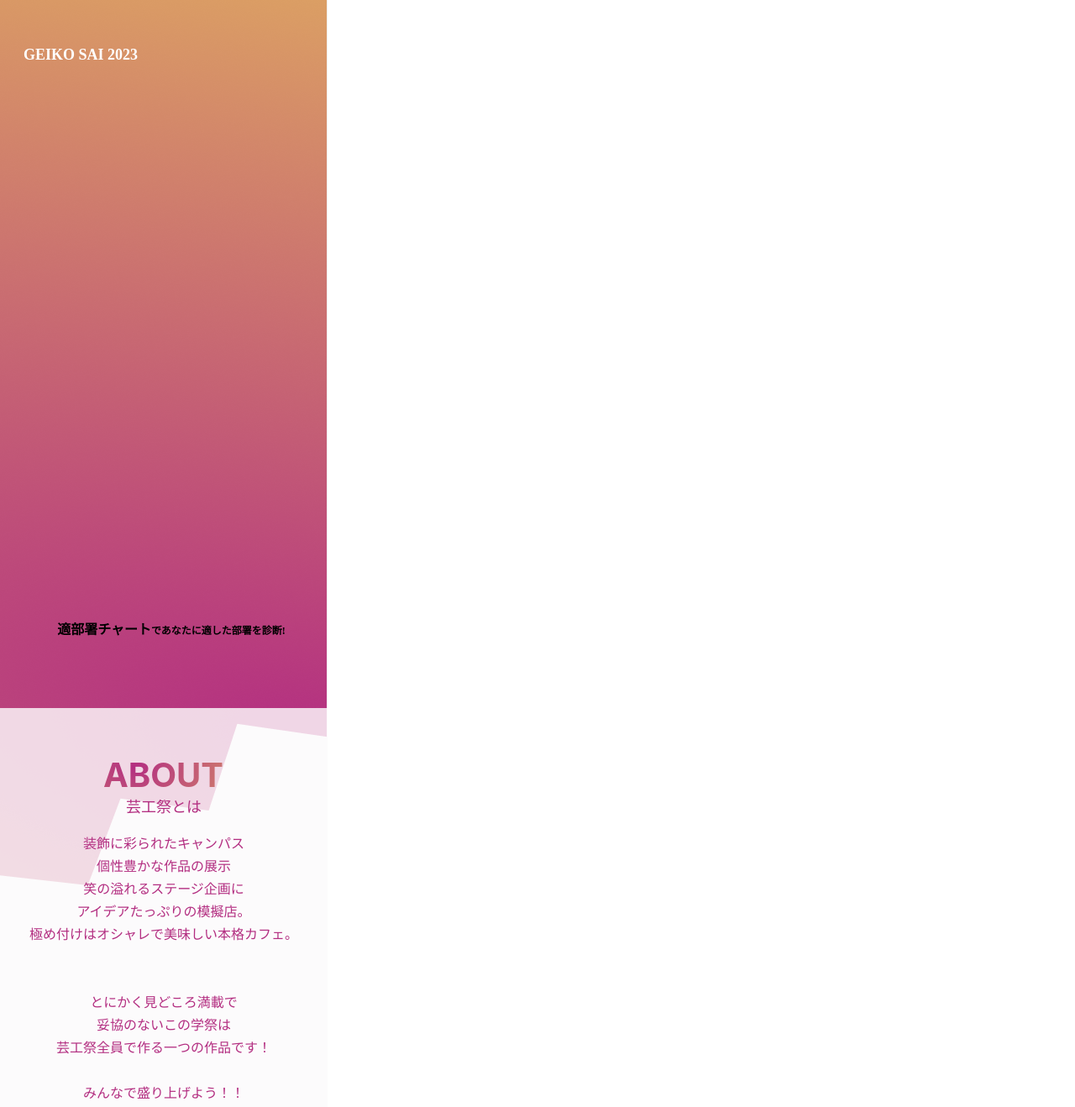
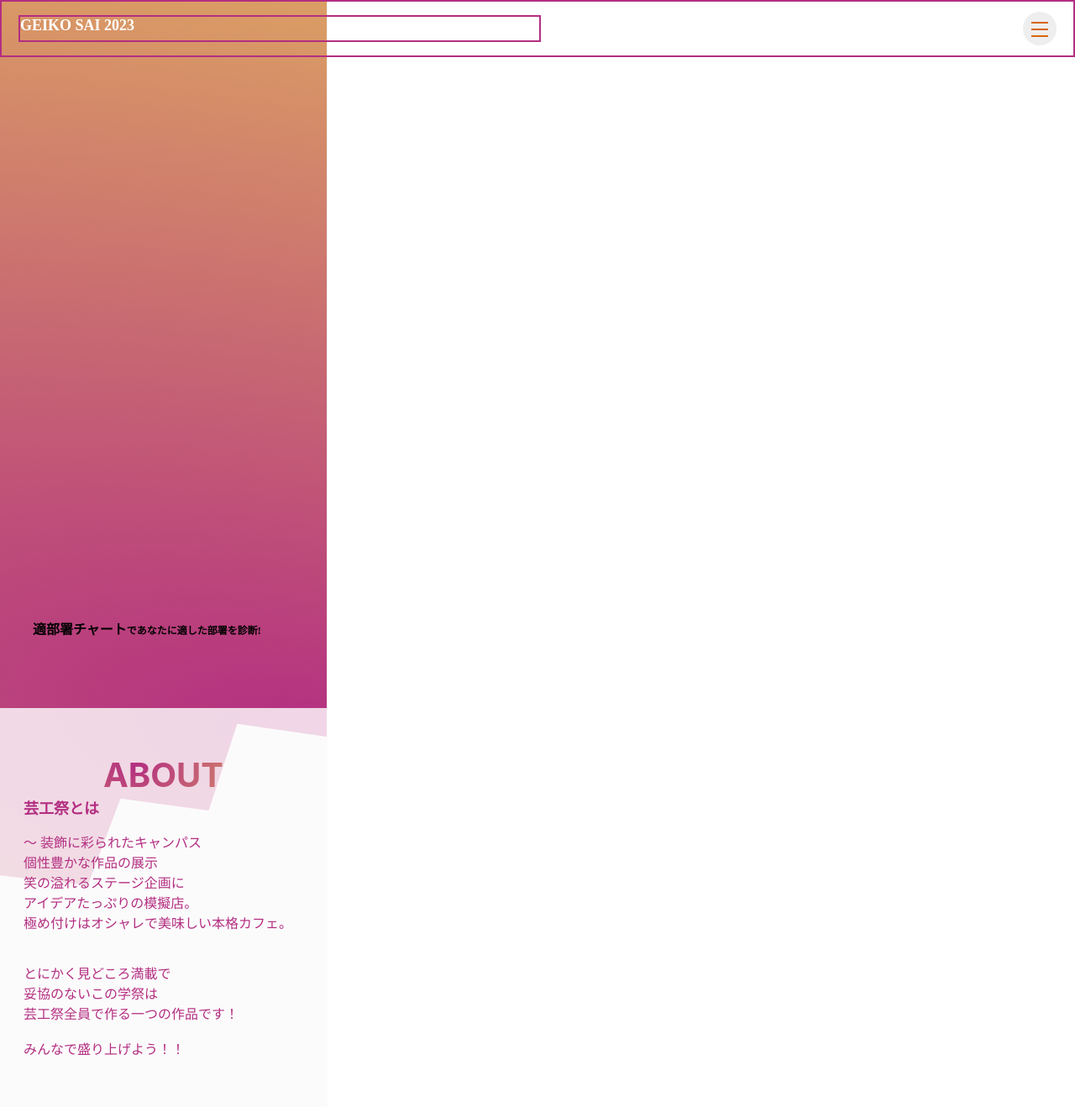
Before and after one commit to iti-0204/geikousai_pre, a plain HTML site: page pre/index.html in a window 1280 px wide. Shown: the top 1318 px of the page at 84% size. Drawn offline with Linux system fonts and the light colour scheme.

Commit message:
ヘッダーの修正

```diff
--- a/pre/css/style.css
+++ b/pre/css/style.css
@@ -1,15 +1,78 @@
 @charset "UTF-8";
-p, h2{
+
+header {
+  box-sizing: border-box;
+  position: absolute;
+  display: flex;
+  justify-content: space-between;
+  align-items: center;
+
+  /* width: 390px; */
+  width: 100%;
+  height: 68px;
+  left: 0px;
+  top: 0px;
+  padding: 0 20px;
+  background: rgba(255, 238, 239, 0%);
+  z-index: 1;
+  border: 2px solid #b32e81;
+}
+
+header p {
+  width: 50%;
+  height: 28px;
+  margin: 0px;
+  font-size: 18px;
+  font-weight: 700;
+  color: #ffffff;
+  text-align: left;
+  border: 2px solid #b32e81;
+}
+
+/* ハンバーガーメニュー */
+.menu-button {
+  background-color: #efeeef;
   position: relative;
-    font-family: 'Hiragino Maru Gothic Pro';
+  width: 40px;
+  height: 40px;
+  right: 0%;
+  border-radius: 50%;
+}
+
+.menu-button span {
+  background-color: #d8660f;
+  display: block;
+  position: absolute;
+  margin: auto;
+  left: 0;
+  right: 0;
+  height: 5%;
+  width: 50%;
+}
+
+.menu-button span:nth-child(1) {
+  top: 30%;
+}
+.menu-button span:nth-child(2) {
+  top: 50%;
+}
+
+.menu-button span:nth-child(3) {
+  top:70%;
+}
+
+/* p,
+h2 {
+  position: relative;
+  font-family: "Hiragino Maru Gothic Pro";
   font-style: normal;
   font-weight: 400;
   font-size: 16px;
   line-height: 27px;
   text-align: center;
-}
-h1{
-    font-family: 'Inter';
+} */
+h1 {
+  font-family: "Inter";
   font-style: normal;
   font-weight: 700;
   font-size: 40px;
@@ -17,81 +80,61 @@ h1{
   text-align: center;
   margin-bottom: 0;
 }
-h2{
+h2 {
   font-size: 18px;
 }
-hr{
+hr {
   width: 333px;
   height: 1px;
   margin: 0;
-    color: #B32E81;
-    background-color: #B32E81;
+  color: #b32e81;
+  background-color: #b32e81;
   border: 0 none;
 }
-.s-text{
+.s-text {
   font-size: 12px;
   line-height: 15px;
 }
 
-body{
+body {
   margin: 0 auto;
 }
-header{
-    box-sizing: border-box;
 
-    position: absolute;
-    width: 390px;
-    height: 68px;
-    left: 0px;
-    top: 0px;
-    padding: 34px 28px 6px 28px;
-    background: rgba(255, 238, 239, 0%);
-    z-index: 1;
-}
-header p{
-    width: 334px;
-    height: 28px;
-    margin: 0, 0;
-    font-size: 18px;
-    font-weight: 700;
-    color: #ffffff;
-    text-align: left;
-}
-main{
+main {
   box-sizing: border-box;
 
   position: relative;
   width: 390px;
   height: 4040px;
 }
-#bg{
+#bg {
   position: absolute;
   width: 390px;
   height: 4040px;
   background-color: #efeeef;
   z-index: 0;
 }
-#sectionc{
+#sectionc {
   box-sizing: border-box;
 
   position: fixed;
   bottom: 0;
   width: 390px;
   height: 129px;
-    background: rgba(255, 255, 239, 0%);;
+  background: rgba(255, 255, 239, 0%);
   padding: 49px 39px;
 }
 
-#sectionc p{
+#sectionc p {
   width: 330px;
   height: 67px;
   font-weight: 700;
 }
-#sectionc .s-text{
+#sectionc .s-text {
   text-align: right;
 }
 
-#section1{
+#section1 {
   box-sizing: border-box;
 
   position: relative;
@@ -99,7 +142,7 @@ main{
   height: 843px;
   /* background: radial-gradient(976.86% 167.1% at 100% 101.05%, #B32E81 0%, #F7EE4F 100%) */
 }
-#section2{
+#section2 {
   box-sizing: border-box;
 
   position: relative;
@@ -108,22 +151,28 @@ main{
   background: rgba(255, 255, 255, 80%);
   padding: 29px 28px;
 }
-#section2 h1{
+#section2 h1 {
   width: 333px;
   height: 49.54px;
 
-    background: radial-gradient(90.12% 382.11% at 39.52% 28.45%, #B32E81 0%, #F7ED4E 100%) /* warning: gradient uses a rotation that is not supported by CSS and may not behave as expected */;
+  background: radial-gradient(
+      90.12% 382.11% at 39.52% 28.45%,
+      #b32e81 0%,
+      #f7ed4e 100%
+    )
+    /* warning: gradient uses a rotation that is not supported by CSS and may not behave as expected */;
   -webkit-background-clip: text;
   -webkit-text-fill-color: transparent;
   background-clip: text;
 }
-#section2 p,#section2 h2{
-    color: #B32E81;
+#section2 p,
+#section2 h2 {
+  color: #b32e81;
 }
-#section2 h2{
+#section2 h2 {
   margin-top: 0;
 }
-#section3{
+#section3 {
   box-sizing: border-box;
 
   position: relative;
@@ -131,34 +180,39 @@ main{
   height: 560px;
   padding: 52px 29px;
 }
-#section3 h1{
-    background: radial-gradient(90.12% 382.11% at 39.52% 28.45%, #B32E81 0%, #F7ED4E 100%) /* warning: gradient uses a rotation that is not supported by CSS and may not behave as expected */;
+#section3 h1 {
+  background: radial-gradient(
+      90.12% 382.11% at 39.52% 28.45%,
+      #b32e81 0%,
+      #f7ed4e 100%
+    )
+    /* warning: gradient uses a rotation that is not supported by CSS and may not behave as expected */;
   -webkit-background-clip: text;
   -webkit-text-fill-color: transparent;
   background-clip: text;
 }
-#section3 h2{
+#section3 h2 {
   margin-top: 0;
-    color: #B32E81;
+  color: #b32e81;
 }
-#hr-bottom{
+#hr-bottom {
   position: absolute;
   bottom: 39px;
 }
-#section4{
+#section4 {
   box-sizing: border-box;
 
   position: relative;
   width: 390px;
   height: 538px;
   padding: 49px 27px;
-    background: linear-gradient(261.31deg, #F7EE4F -44.66%, #B32E81 111.36%);
+  background: linear-gradient(261.31deg, #f7ee4f -44.66%, #b32e81 111.36%);
 }
 #section4 h1,
 #section4 h2,
-#section4 p{
+#section4 p {
   color: #ffffff;
 }
-#section4 h2{
+#section4 h2 {
   margin-top: 0;
 }
--- a/pre/index.html
+++ b/pre/index.html
@@ -1,49 +1,60 @@
 <!DOCTYPE html>
 
-<html lang = "ja">
+<html lang="ja">
   <head>
-    <meta charset="UTF-8">
-    <meta name = "viewport" content="width = device-width, initial-scale = 1">
+    <meta charset="UTF-8" />
+    <meta name="viewport" content="width = device-width, initial-scale = 1" />
     <title>芸工祭2023|プレサイト</title>
-    <link rel = "stylesheet" href = "css/style.css">
+    <link rel="stylesheet" href="css/style.css" />
   </head>
   <body>
     <header>
       <p>GEIKO SAI 2023</p>
+      <div class="menu-button">
+        <span></span>
+        <span></span>
+        <span></span>
+      </div>
     </header>
     <main>
-    <div id = "bg"></div>
+      <div id="bg"></div>
 
-    <div id = "section1">
-        <img src="img/bg_top.png">
+      <div id="section1">
+        <img src="img/bg_top.png" />
       </div>
-    <div id = "section2">
+      <div id="section2">
         <h1>ABOUT</h1>
         <h2>芸工祭とは</h2>
-        <p>装飾に彩られたキャンパス<br>個性豊かな作品の展示<br>笑の溢れるステージ企画に<br>
-            アイデアたっぷりの模擬店。<br>極め付けはオシャレで美味しい本格カフェ。<br><br><br>
-            とにかく見どころ満載で<br>妥協のないこの学祭は<br>芸工祭全員で作る一つの作品です！<br><br>
-        みんなで盛り上げよう！！</p>
+        <p>
+          〜 装飾に彩られたキャンパス<br />個性豊かな作品の展示<br />笑の溢れるステージ企画に<br />
+          アイデアたっぷりの模擬店。<br />極め付けはオシャレで美味しい本格カフェ。<br /><br /><br />
+          とにかく見どころ満載で<br />妥協のないこの学祭は<br />芸工祭全員で作る一つの作品です！<br /><br />
+          みんなで盛り上げよう！！
+        </p>
       </div>
-    <div id = "section3">
-        <hr>
+      <div id="section3">
+        <hr />
         <h1>MOVIE</h1>
         <h2>告知映像！</h2>
-        <hr id = hr-bottom>
+        <hr id="hr-bottom" />
       </div>
-    <div id = "section4">
+      <div id="section4">
         <h1>THEME</h1>
         <h2>今年のテーマ</h2>
-        <p>コロナ収束の目処が立たず、新しい人との繋がり、新しいことへの挑戦など、何かを始めるこ
-            とが難しい時代。そんな中でも私たちは前に進んでいかなければならない。ただ前に進む(go o
+        <p>
+          コロナ収束の目処が立たず、新しい人との繋がり、新しいことへの挑戦など、何かを始めるこ
+          とが難しい時代。そんな中でも私たちは前に進んでいかなければならない。ただ前に進む(go
+          o
           n)のではなく、こんな時代でも私たちはぐーんと前に突き進み続けるという意味を込めてGOOO
-            ON(グーン)というテーマを設定しました。</p>
+          ON(グーン)というテーマを設定しました。
+        </p>
       </div>
 
-    <div id = "sectionc">
-        <p>適部署チャート<span class = "s-text">であなたに適した部署を診断!</span></p>
+      <div id="sectionc">
+        <p>
+          適部署チャート<span class="s-text">であなたに適した部署を診断!</span>
+        </p>
       </div>
     </main>
-
   </body>
 </html>
```
Lines whose indentation alone changed are shown as unchanged.
